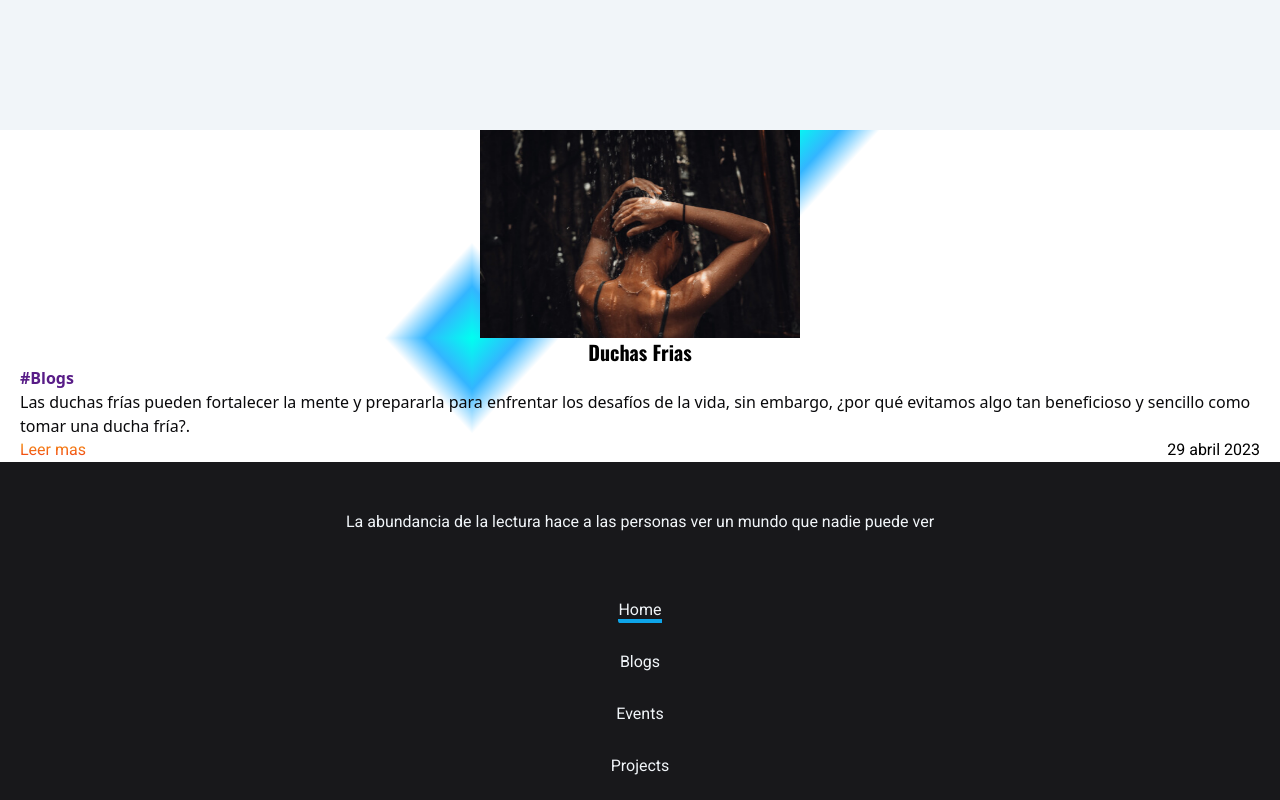
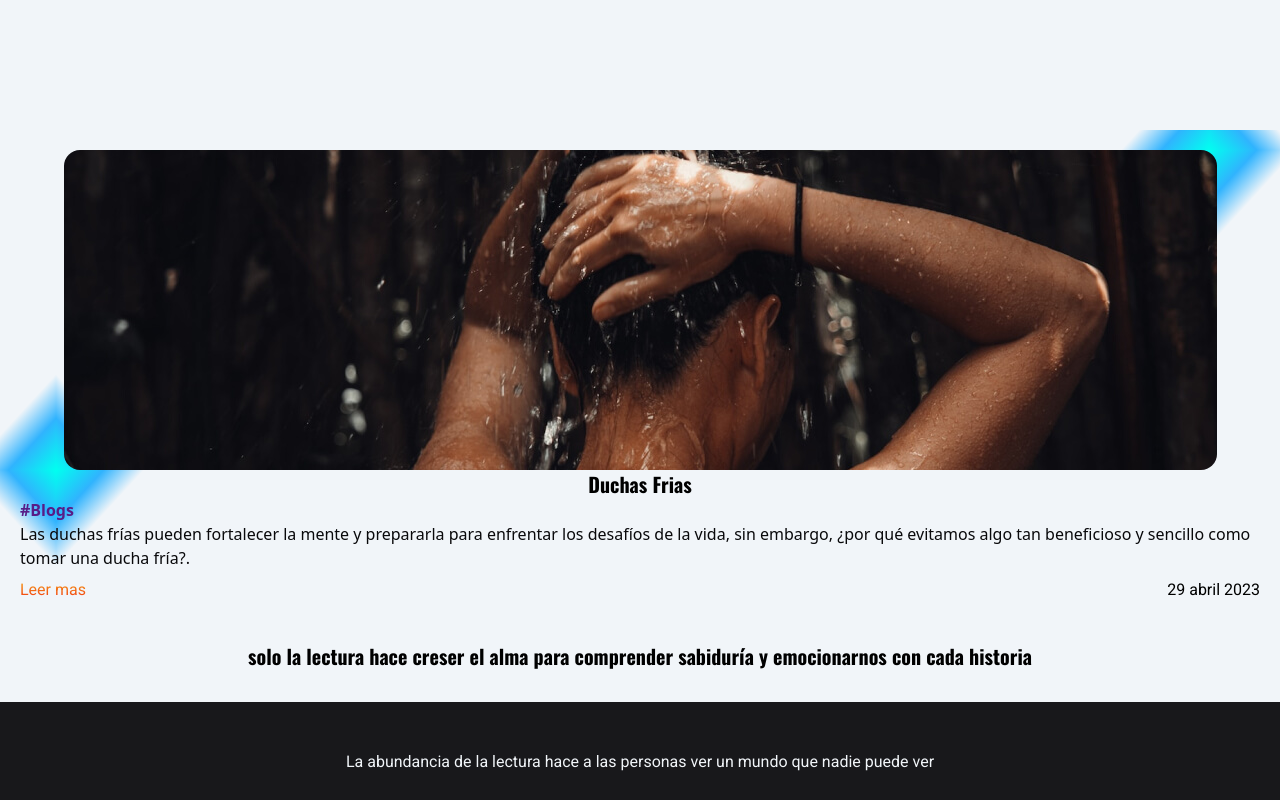
Before and after one commit to DanielLenoz/Daniel-blogV3, a React (Vite) app: page /#/ in a window 1280 px wide. Shown: the part 720-1520 px from the top of the page. Built offline with nearby package versions, Linux system fonts and the light colour scheme.

Commit message:
adding img desktop and text

```diff
--- a/src/pages/Home.jsx
+++ b/src/pages/Home.jsx
@@ -5,22 +5,25 @@ import '../style/gradients.css'
 
 function Home() {
   return (
-    <main>
+    <main className="bg-slate-100 px-5 pb-8 pt-5">
       {blogData
         .map((blog) => {
           return (
-            <section
-              className="mx-5 grid justify-items-center"
-              key={blog.title}
-            >
+            <section className="grid justify-items-center" key={blog.title}>
               <section className="relative">
                 <div className="diamond absolute -right-20 -top-24 h-48 w-44"></div>
                 <figure className="relative z-10">
-                  <img
-                    src={blog.imgIphone}
-                    alt={blog.altDescription}
-                    className=" h-52 w-80 "
-                  />
+                  <picture>
+                    <source
+                      media="(min-width:945px)"
+                      srcSet={blog.imgDesktop}
+                    />
+                    <img
+                      className="rounded-2xl bg-cover bg-center bg-no-repeat"
+                      src={blog.imgIphone}
+                      alt={blog.altDescription}
+                    />
+                  </picture>
                 </figure>
                 <div className="diamond absolute -bottom-24 -left-24 h-48 w-44"></div>
               </section>
@@ -42,7 +45,7 @@ function Home() {
                 <p className="font-robot text-base font-normal leading-6 text-zinc-950">
                   {blog.description}
                 </p>
-                <article className="flex justify-between">
+                <article className="mt-2 flex justify-between">
                   <NavLink
                     className="gradient-leer font-roboto text-base font-normal"
                     to={`/blog/${blog.title}`}
@@ -58,6 +61,11 @@ function Home() {
           )
         })
         .slice(0, 1)}
+
+      <h2 className=" text-center font-oswald text-xl font-bold mt-10">
+        solo la lectura hace creser el alma para comprender sabiduría y
+        emocionarnos con cada historia
+      </h2>
     </main>
   )
 }
```
